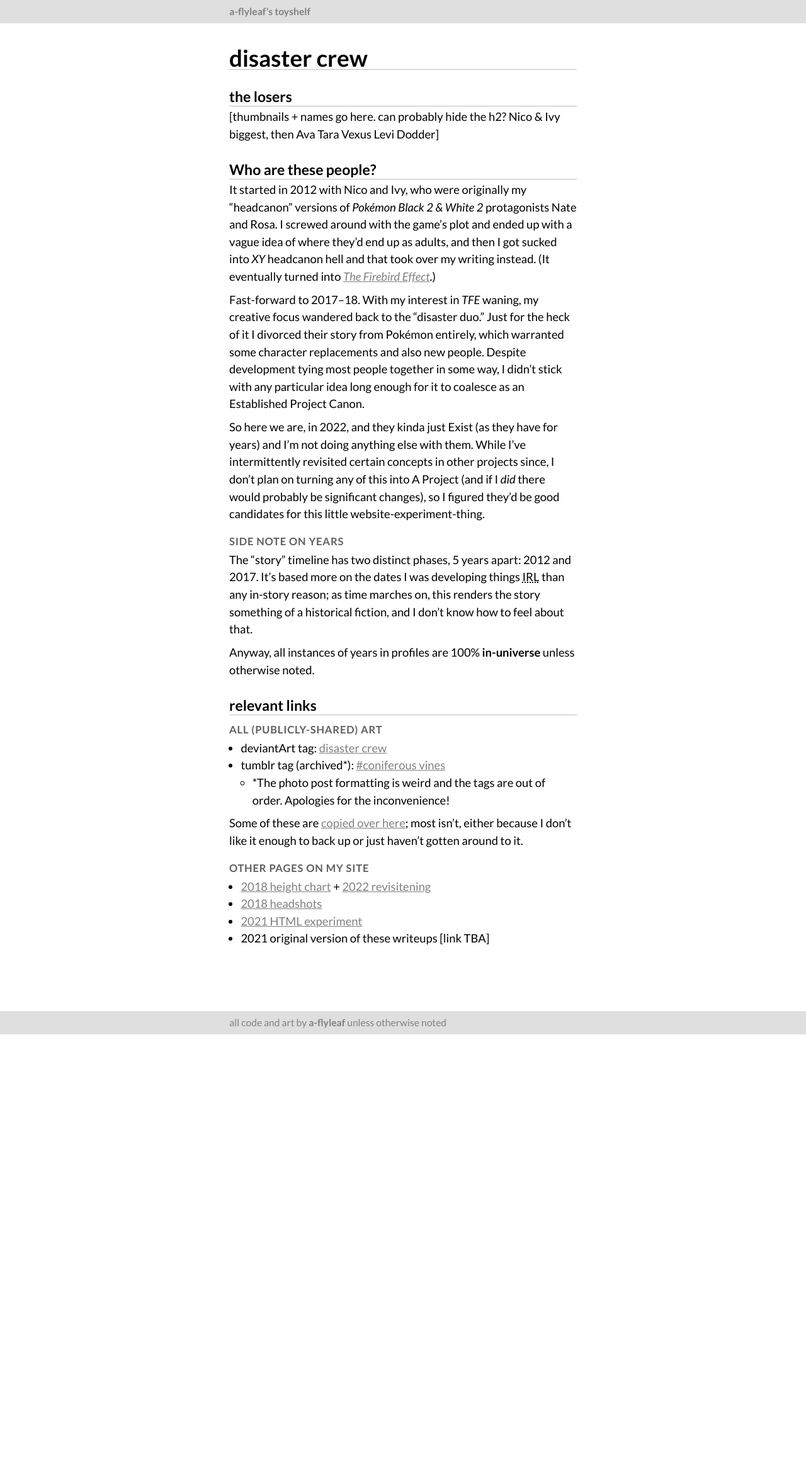
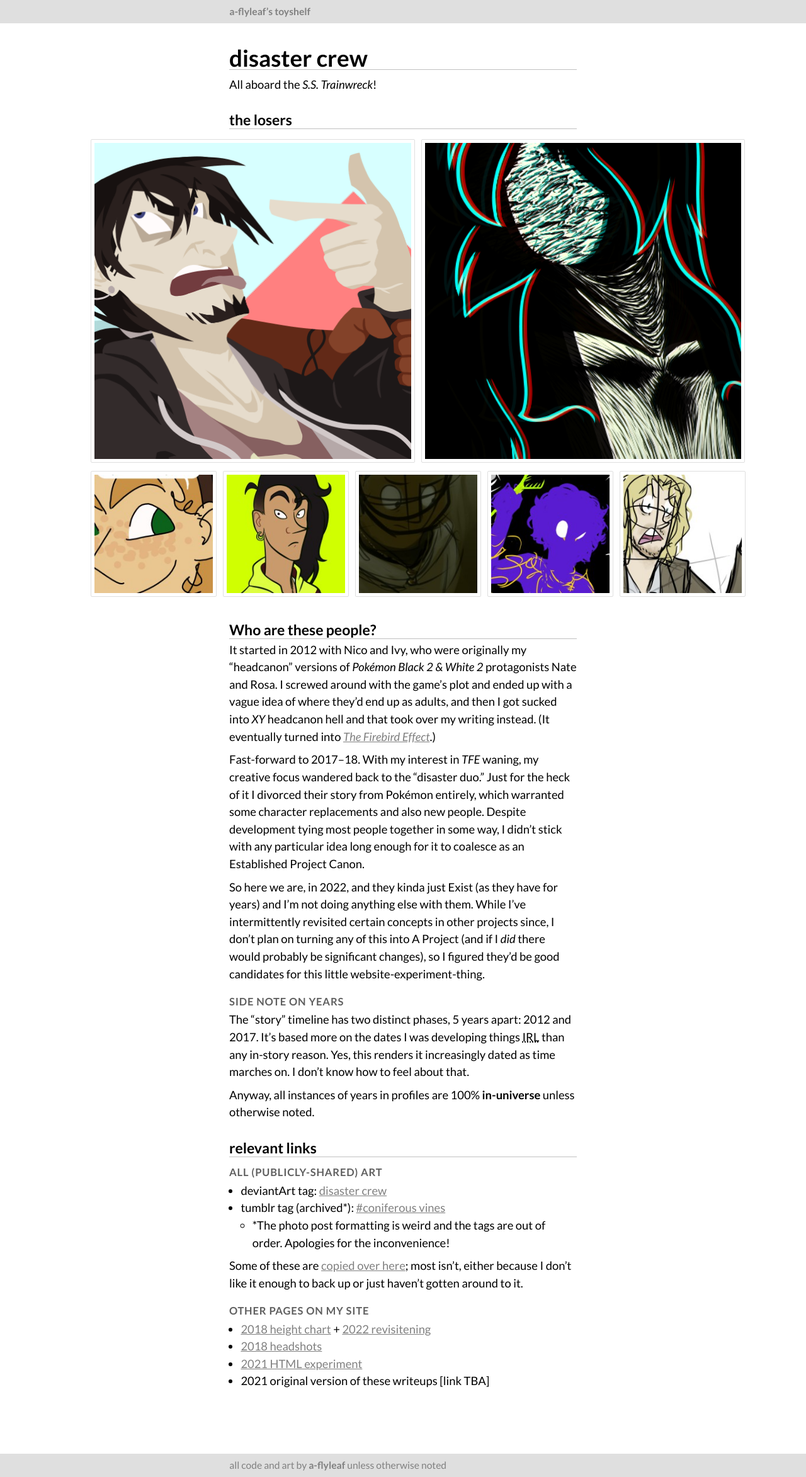
Before and after one commit to a-flyleaf/toyshelf, a Jekyll site: the page built from disaster-crew/index.md, in a window 1280 px wide. Shown: the whole page at 63% size. Built offline with Jekyll 4.4.1, drawn with Linux system fonts in a browser that asks for light colours; before the commit the page ends 1643 px from its top, so only the background shows below that.

Commit message:
disaster crew character previews

```diff
--- a/disaster-crew/index.md
+++ b/disaster-crew/index.md
@@ -1,10 +1,13 @@
 ---
 layout: 1
 title: disaster crew
+
+css: "#gallery{text-align:center;} #duo a{width:47.25%;} @media only screen and (min-width:1100px){#duo a{width:49%;}}"
 ---
+All aboard the <i>S.S. Trainwreck</i>!
+
 ## the losers
-\[thumbnails + names go here. can probably hide the h2?
-Nico & Ivy biggest, then Ava Tara Vexus Levi Dodder]
+<div id="gallery"><div id="duo"><a href="{%include url.html%}/disaster-crew/nico"><img src="{%include url.html%}/assets/img/nico-tmp.png" alt="Nico Sylvester"/></a><a href="{%include url.html%}/disaster-crew/ivy"><img src="{%include url.html%}/assets/img/ivy-tmp.png" alt="Ivy Espinosa-Rodriguez"/></a></div><div id="pals"><a href="{%include url.html%}/disaster-crew/ava"><img src="{%include url.html%}/assets/img/art/2021-05-23-tn.jpg" alt="Ava Fleischer"/></a><a href="{%include url.html%}/disaster-crew/tara"><img src="{%include url.html%}/assets/img/art/2018-12-15-tn-tara.jpg" alt="Tara Caine"/></a><a href="{%include url.html%}/disaster-crew/vexus"><img src="{%include url.html%}/assets/img/art/2021-05-31-tn.jpg" alt="Vexus Caine"/></a><a href="{%include url.html%}/disaster-crew/levi"><img src="{%include url.html%}/assets/img/art/2018-03-22-tn-levi.jpg" alt="Levi d’Angelo"/></a><a href="{%include url.html%}/disaster-crew/dodder"><img src="{%include url.html%}/assets/img/art/2018-03-16-tn-dodder.jpg" alt="Conor “Dodder” Haus"/></a></div></div>
 
 ## Who are these people?
 It started in 2012 with Nico and Ivy, who were originally my "headcanon" versions of <i>Pokémon Black 2 & White 2</i> protagonists Nate and Rosa. I screwed around with the game's plot and ended up with a vague idea of where they'd end up as adults, and then I got sucked into <i>XY</i> headcanon hell and that took over my writing instead. (It eventually turned into [<i>The Firebird Effect</i>](https://a-flyleaf.github.io/projects/tfe/).)
@@ -14,7 +17,7 @@ Fast-forward to 2017--18. With my interest in <i>TFE</i> waning, my creative foc
 So here we are, in 2022, and they kinda just Exist (as they have for years) and I'm not doing anything else with them. While I've intermittently revisited certain concepts in other projects since, I don't plan on turning any of this into A Project (and if I *did* there would probably be significant changes), so I figured they'd be good candidates for this little website-experiment-thing.
 
 ### side note on years
-The "story" timeline has two distinct phases, 5 years apart: 2012 and 2017. It's based more on the dates I was developing things <abbr title="in real life">IRL</abbr> than any in-story reason; as time marches on, this renders the story something of a historical fiction, and I don't know how to feel about that.
+The "story" timeline has two distinct phases, 5 years apart: 2012 and 2017. It's based more on the dates I was developing things <abbr title="in real life">IRL</abbr> than any in-story reason. Yes, this renders it increasingly dated as time marches on. I don't know how to feel about that.
 
 Anyway, all instances of years in profiles are 100% **in-universe** unless otherwise noted.
 
@@ -25,7 +28,7 @@ Anyway, all instances of years in profiles are 100% **in-universe** unless other
 - tumblr tag (archived\*): [#coniferous vines](https://aflyleaf3.wordpress.com/tag/coniferous-vines)
 	- \*The photo post formatting is weird and the tags are out of order. Apologies for the inconvenience!
 
-Some of these are [copied over here]({%include url.html%}/disaster-crew/art); most isn't, either because I don't like it enough to back up or just haven't gotten around to it.
+Some of these are [copied over here]({%include url.html%}/art/disaster-crew); most isn't, either because I don't like it enough to back up or just haven't gotten around to it.
 
 ### other pages on my site
 - [2018 height chart](https://a-flyleaf.github.io/shriblets/2018-08-heighthell/) + [2022 revisitening](https://a-flyleaf.github.io/shriblets/2022-04-1617-draggable/)
```
Also changed, not shown: assets/img/ivy-tmp.png (added), assets/img/nico-tmp.png (added).
